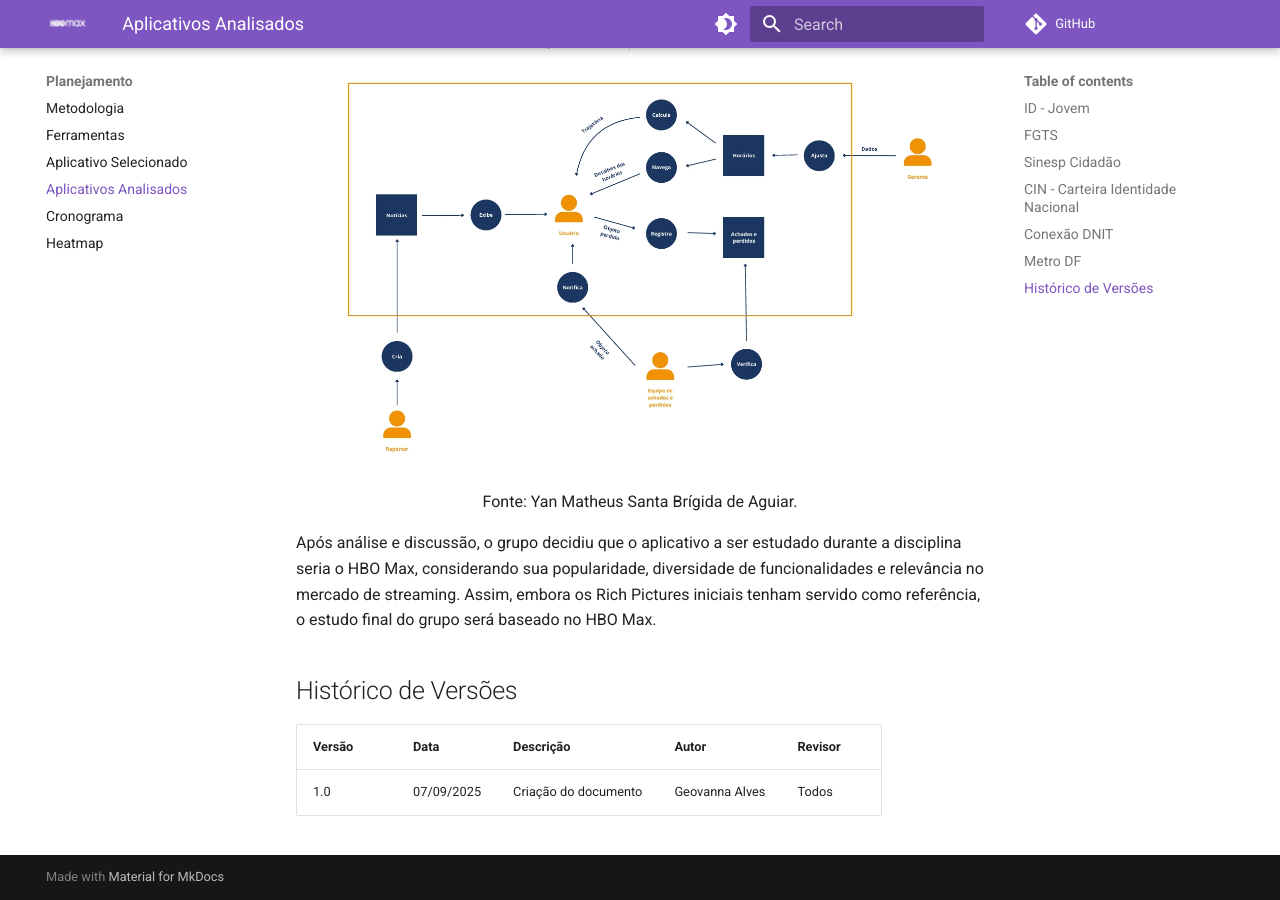
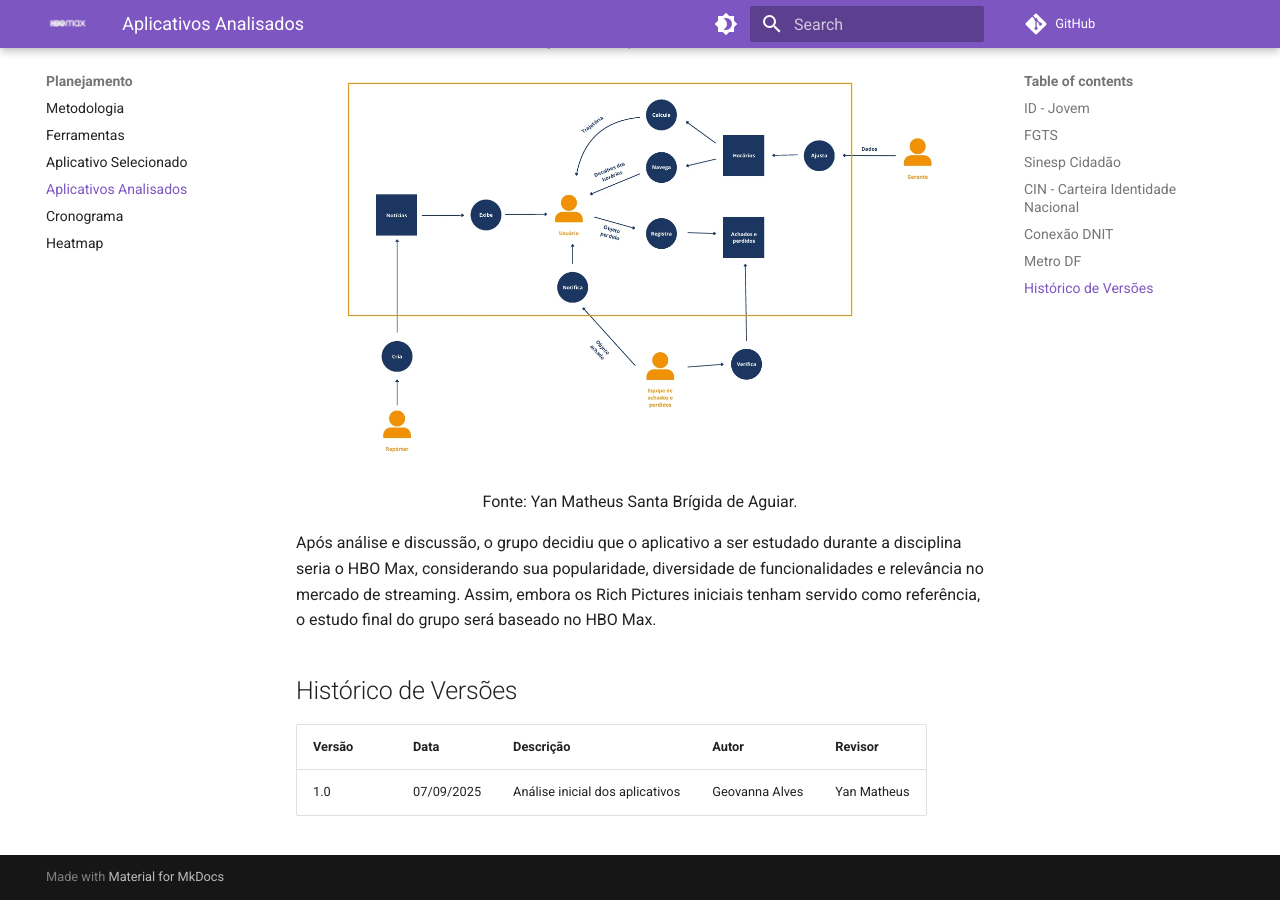
Before and after one commit to Requisitos-de-Software/2025.2-Grupo05, an MkDocs documentation site: the page built from docs/Planejamento/Aplicativo_analisado.md, in a window 1280 px wide and 900 px high, scrolled down 3933 px. Built offline with MkDocs 1.6.1 and Material for MkDocs 9.7.7, drawn with Linux system fonts in a browser that asks for light colours; comment, search, counter and statistics services are not loaded.

Commit message:
Update Aplicativo_analisado.md

```diff
--- a/docs/Planejamento/Aplicativo_analisado.md
+++ b/docs/Planejamento/Aplicativo_analisado.md
@@ -71,4 +71,4 @@ Após análise e discussão, o grupo decidiu que o aplicativo a ser estudado dur
 
 | Versão   | Data       | Descrição                                | Autor                    | Revisor |
 |----------|------------|------------------------------------------|--------------------------|---------|
-| 1.0      | 07/09/2025 | Criação do documento     | Geovanna Alves           | Todos   |
+| 1.0      | 07/09/2025 | Análise inicial dos aplicativos     | Geovanna Alves           | Yan Matheus   |
```
